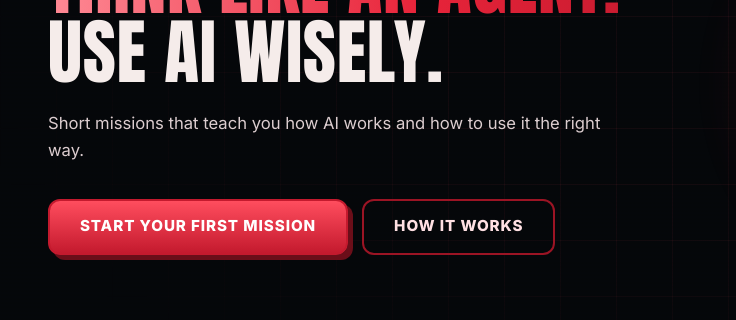
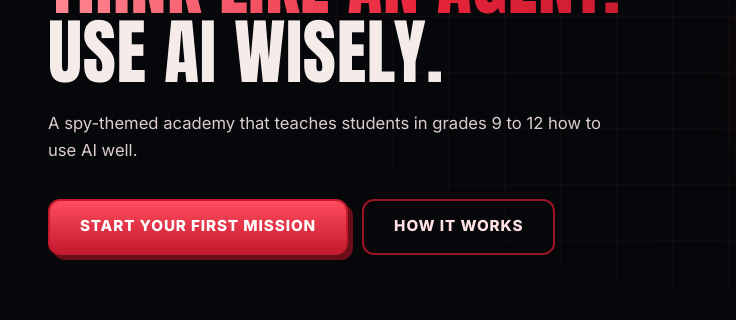
Before and after one commit to EshunBurge/AgentInvestigators, a plain HTML site: page index.html in a window 1280 px wide. Shown: the part 320-640 px from the top of the page, 0-736 px from the left. Drawn offline with Linux system fonts and the light colour scheme; no server answers.

Commit message:
Update hero description
Co-Authored-By: Claude Opus 5.5 <noreply@anthropic.com>
Claude-Session: https://claude.ai/code/session_01Eau3e8pCGgyWR4FT6LaJ7J

```diff
--- a/index.html
+++ b/index.html
@@ -23,7 +23,7 @@
     <div class="wrap h2-grid-wrap">
       <div class="h2-copy">
         <h1><span class="h2-l1">Think like an agent.</span><span class="h2-l2">Use AI wisely.</span></h1>
-        <p class="h2-sub">Short missions that teach you how AI works and how to use it the right way.</p>
+        <p class="h2-sub">A spy-themed academy that teaches students in grades 9 to 12 how to use AI well.</p>
         <div class="hero-actions">
           <a class="btn" href="dashboard.html">Start your first mission</a>
           <a class="btn btn-ghost" href="#how">How it works</a>
```
